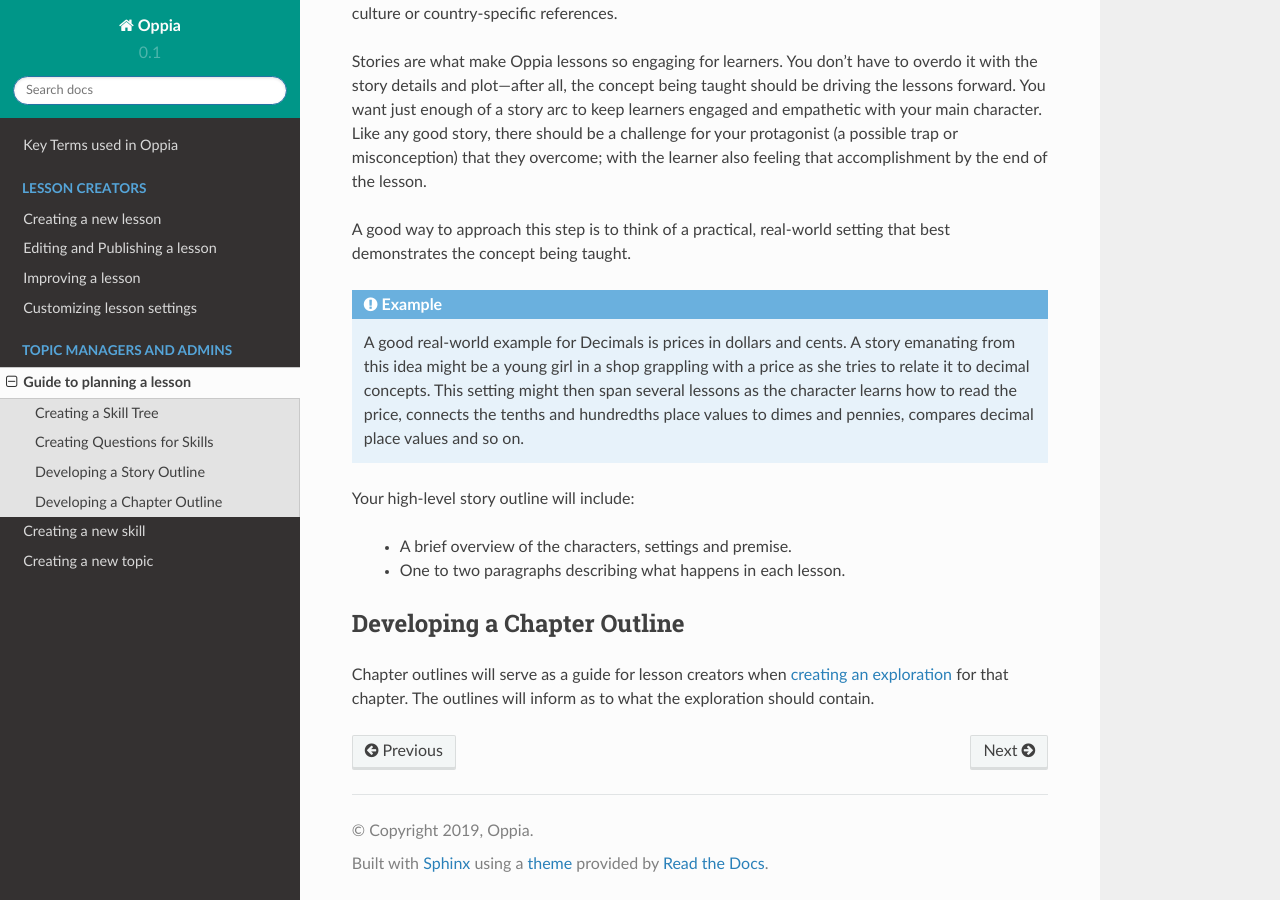
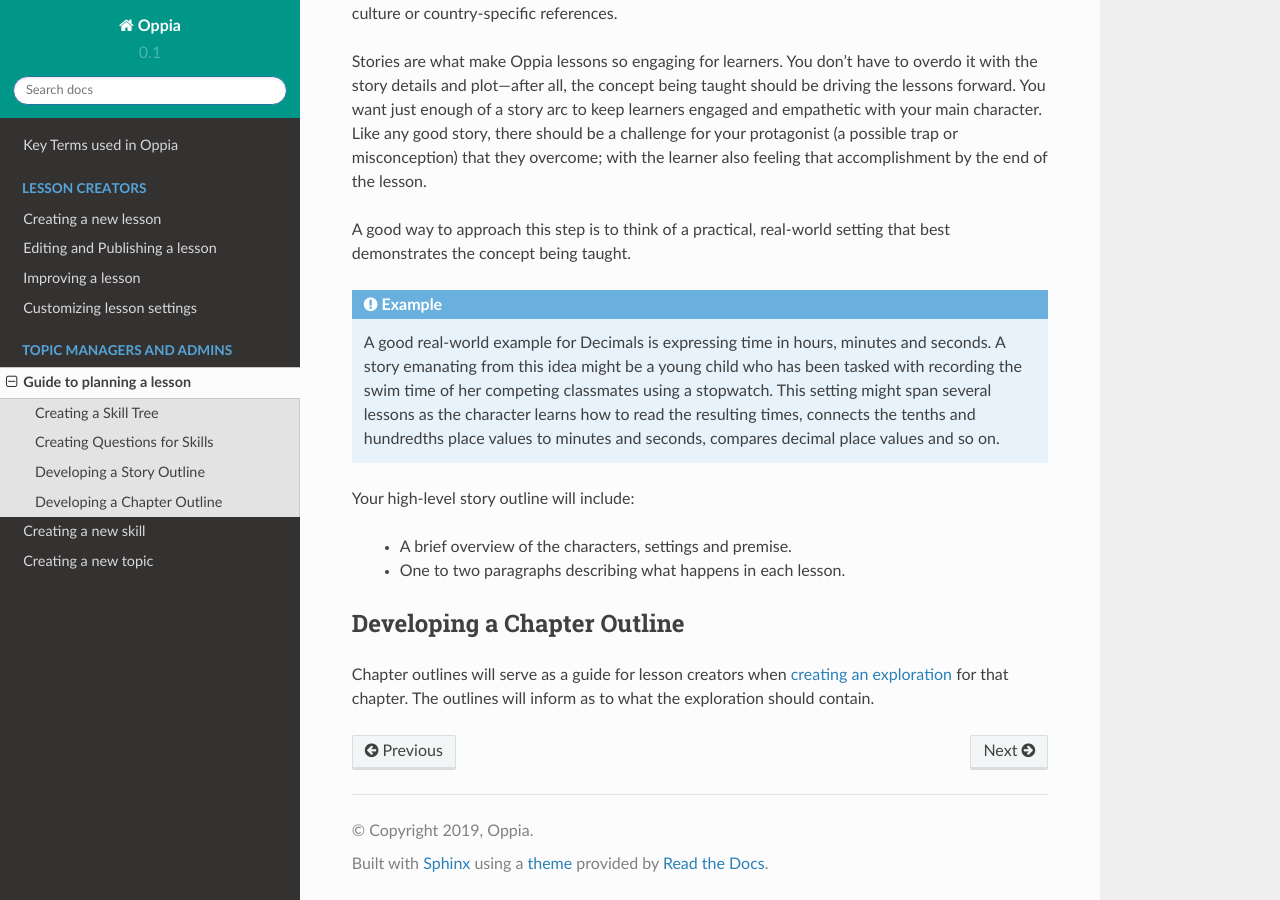
Before and after one commit to oppia/creator-documentation, a Sphinx documentation site: the page built from docs/admins/guide.rst, in a window 1280 px wide and 900 px high, scrolled down 3922 px. Built offline with Sphinx 7.4.7 and the Read the Docs theme 2.0.0, drawn with Linux system fonts in a browser that asks for light colours.

Commit message:
Changed Story example in Guide

```diff
--- a/docs/admins/guide.rst
+++ b/docs/admins/guide.rst
@@ -121,7 +121,7 @@
 
 .. admonition:: Example
 
-   A good real-world example for Decimals is prices in dollars and cents. A story emanating from this idea might be a young girl in a shop grappling with a price as she tries to relate it to decimal concepts. This setting might then span several lessons as the character learns how to read the price, connects the tenths and hundredths place values to dimes and pennies, compares decimal place values and so on.
+   A good real-world example for Decimals is expressing time in hours, minutes and seconds. A story emanating from this idea might be a young child who has been tasked with recording the swim time of her competing classmates using a stopwatch. This setting might span several lessons as the character learns how to read the resulting times, connects the tenths and hundredths place values to minutes and seconds, compares decimal place values and so on.
 
 Your high-level story outline will include:
 
```
